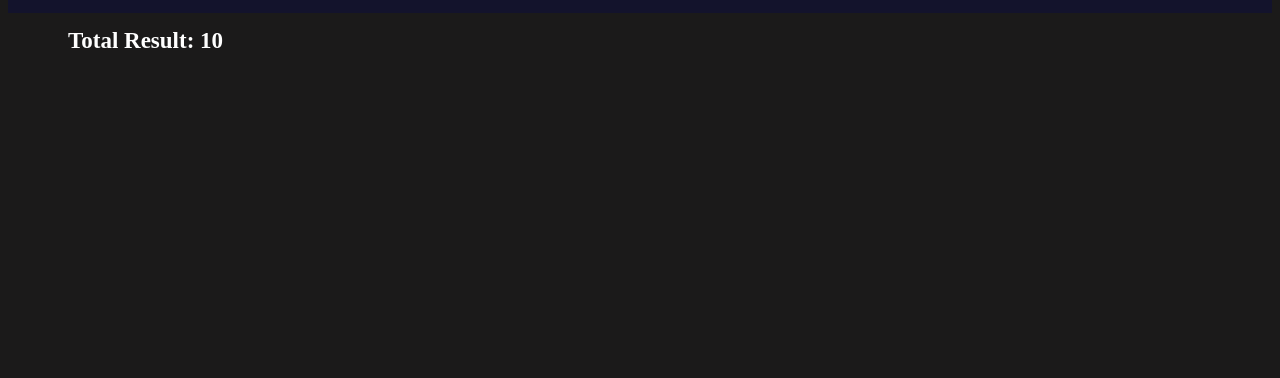
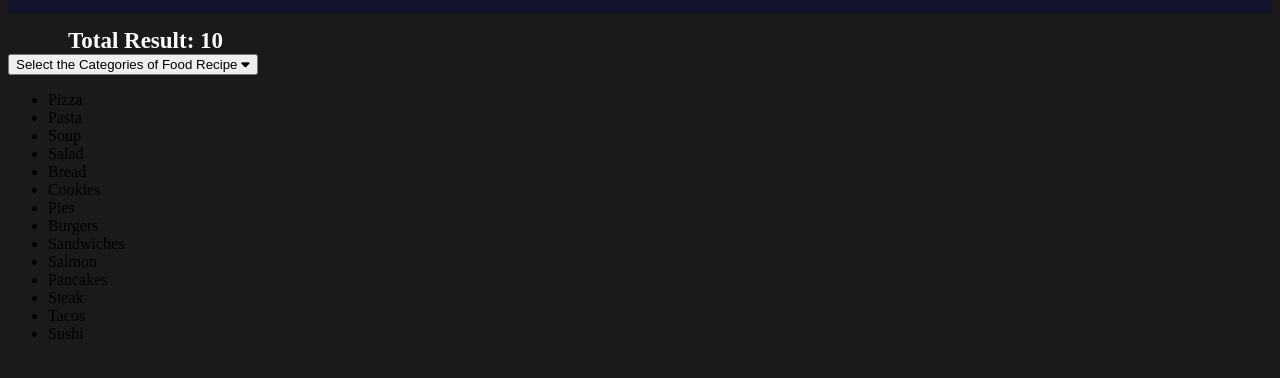
Before and after one commit to JoshyG7/RecipeHaven, a plain HTML site: page index.html in a window 1280 px wide. Shown: the part 60-438 px from the top of the page. Drawn offline with Linux system fonts and the light colour scheme; no server answers.

Commit message:
Update index.html

```diff
--- a/index.html
+++ b/index.html
@@ -5,6 +5,7 @@
     <meta name="viewport" content="width=device-width, initial-scale=1.0">
     <title>Document</title>
     <link rel="stylesheet" href="food.css">
+    <link rel="stylesheet" href="https://cdnjs.cloudflare.com/ajax/libs/font-awesome/6.5.2/css/all.min.css" integrity="sha512-SnH5WK+bZxgPHs44uWIX+LLJAJ9/2PkPKZ5QiAj6Ta86w+fsb2TkcmfRyVX3pBnMFcV7oQPJkl9QevSCWr3W6A==" crossorigin="anonymous" referrerpolicy="no-referrer" />
 </head>
 <body>
     <div class="box">
@@ -30,11 +31,32 @@
                     <div class="strCategory">Category: <span></span></div>
                     <div class="strArea">Area: <span></span></div>
                     <div class="strMeal"></div>
-                    <a href="" class="url">> Click here for Recipe video......</a>
+                    <a href="" class="url" target="_blank"> Click here for Recipe video......</a>
                 </div>
                 <div class="strInstructions">Instructions: <span></span></div>
             </div>
         </div>
+
+        <div class="AdditionalFeatures">
+            <button class="Additional">Select the Categories of Food Recipe <i class="fa-solid fa-caret-down"></i></button>
+            <ul class="showing">
+            <li class="item1">Pizza</li>
+            <li class="item1">Pasta</li>
+            <li class="item1">Soup</li>
+            <li class="item1">Salad</li>
+            <li class="item1">Bread</li>
+            <li class="item1">Cookies</li>
+            <li class="item1">Pies</li>
+            <li class="item1">Burgers</li>
+            <li class="item1">Sandwiches</li>
+            <li class="item1">Salmon</li>
+            <li class="item1">Pancakes</li>
+            <li class="item1">Steak</li>
+            <li class="item1">Tacos</li>
+            <li class="item1">Sushi</li>
+            </li>
+            </ul>
+        </div>
         <script src="food.js"></script>
 </body>
 </html>
```
